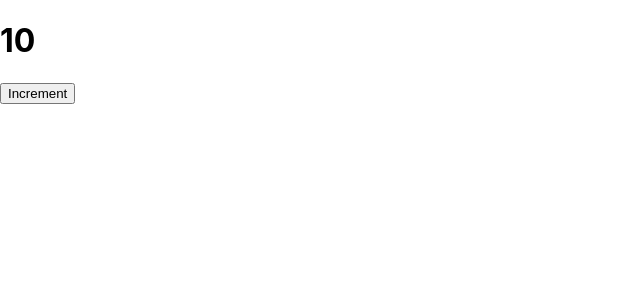
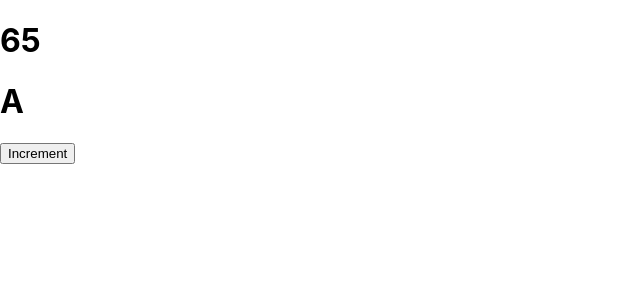
Before and after one commit to shbh29/react-demo-3-functionComponents, a React (Create React App) app in the folder function-components/: page / in a window 1280 px wide. Shown: the top 300 px of the page, without its empty margins (0-640 px from the left). Built offline with nearby package versions, Linux system fonts and the light colour scheme.

Commit message:
useState one more example

```diff
--- a/function-components/src/App.js
+++ b/function-components/src/App.js
@@ -2,12 +2,15 @@ import './App.css';
 import React, {useState} from 'react';
 
 function App () {
-  const [value, setValue] = useState(10);
+  const [value, setValue] = useState(65);
+  const [asciiCode, setAsciiCode] = useState(value);
   return (
     <>
       <h1>{value}</h1>
+      <h1>{String.fromCodePoint(asciiCode)}</h1>
       <button onClick={() => {
-        setValue(value + 1)
+        setValue(value + 1);
+        setAsciiCode(asciiCode + 1);
       }}>Increment</button>
     </>
   )
```
